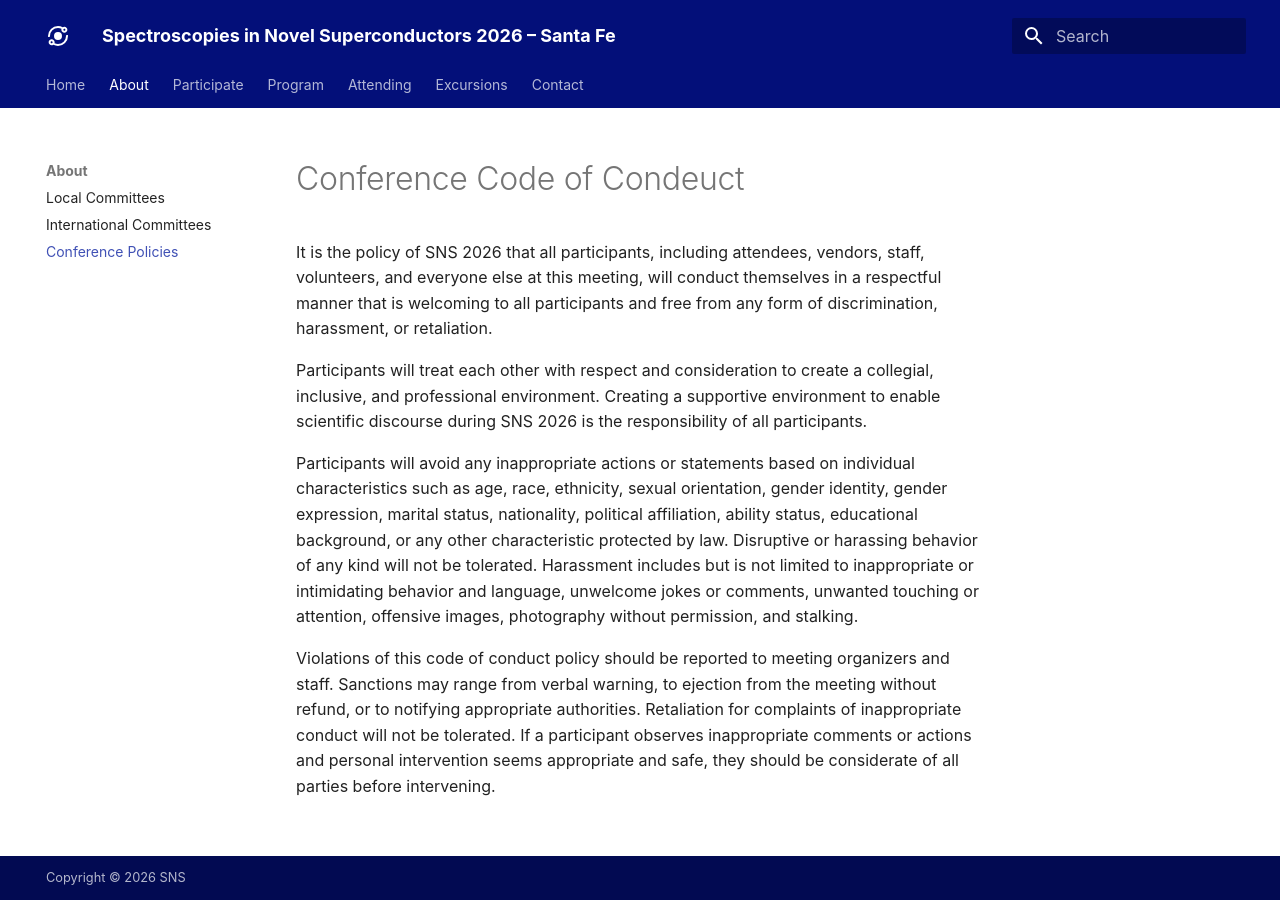
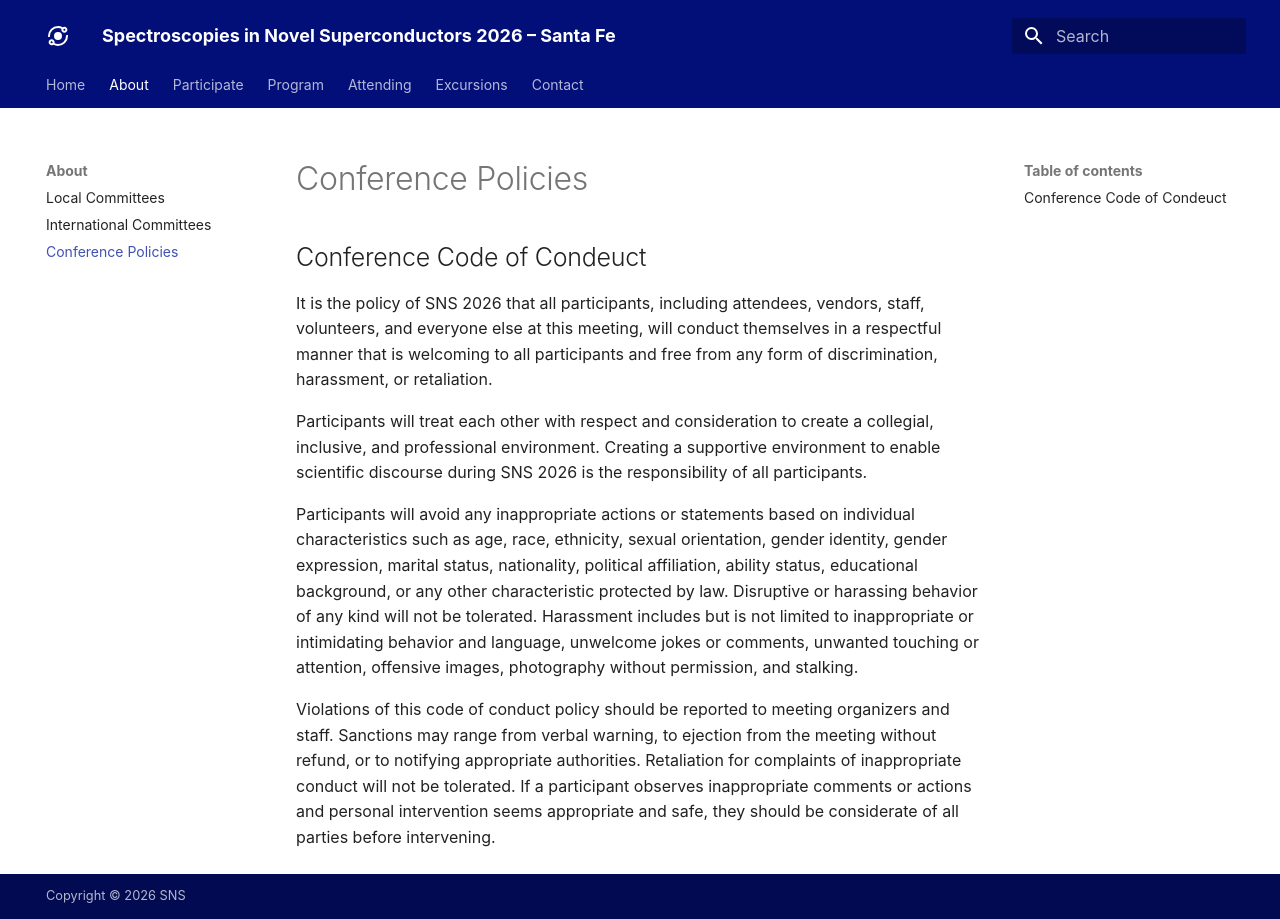
Before and after one commit to SNS2026/SNS2026.github.io, an MkDocs documentation site: the page built from docs/policies.md, in a window 1280 px wide. Built offline with MkDocs 1.6.1 and Material for MkDocs 9.7.7, drawn with Linux system fonts in a browser that asks for light colours; some web fonts are replaced.

Commit message:
Update policies.md

```diff
--- a/docs/policies.md
+++ b/docs/policies.md
@@ -3,7 +3,7 @@
 ---
 
 
-# Conference Code of Condeuct
+## Conference Code of Condeuct
 
 It is the policy of SNS 2026 that all participants, including attendees, vendors, staff, volunteers, and everyone else at this meeting, will conduct themselves in a respectful manner that is welcoming to all participants and free from any form of discrimination, harassment, or retaliation.
 
```
